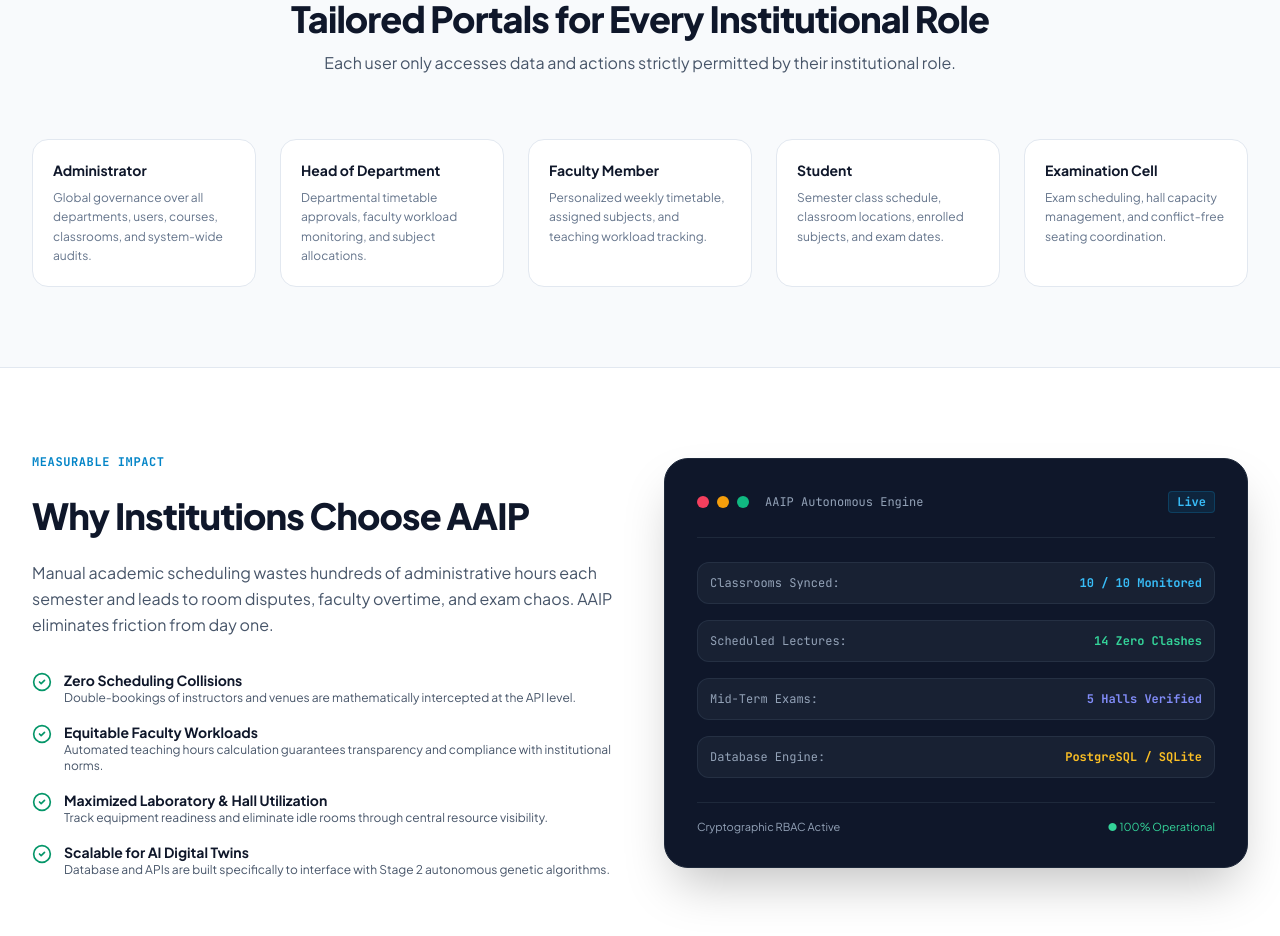
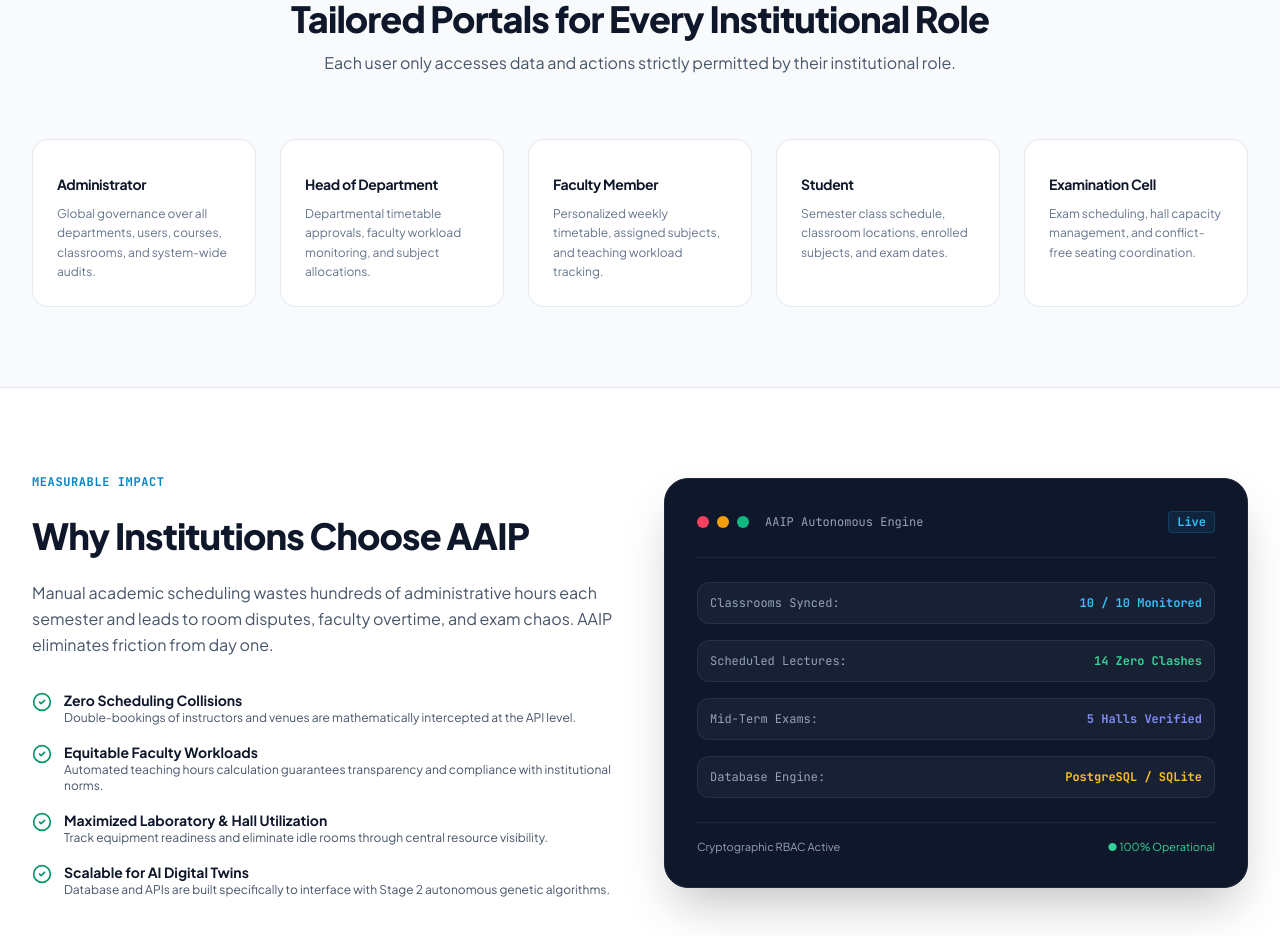
Before and after one commit to Rithika-1210/HackWave-project---Autonomous-Academic-Intelligence-Platform, a React (Vite) app: page / in a window 1280 px wide. Shown: the part 2380-3316 px from the top of the page. Built offline with nearby package versions, Linux system fonts and the light colour scheme.

Commit message:
Add interactive hover effects to RBAC role cards on landing page

```diff
--- a/src/pages/landing/LandingPage.tsx
+++ b/src/pages/landing/LandingPage.tsx
@@ -236,37 +236,52 @@ export const LandingPage: React.FC = () => {
 
           <div className="grid grid-cols-1 md:grid-cols-3 lg:grid-cols-5 gap-6">
 
-            <div className="bg-white p-5 rounded-2xl border border-slate-200 shadow-xs space-y-2">
-              <h3 className="font-bold text-slate-900 text-sm">Administrator</h3>
-              <p className="text-xs text-slate-500 leading-relaxed">
+            <div className="group relative bg-white p-6 rounded-2xl border border-slate-200/90 shadow-xs hover:shadow-xl hover:shadow-sky-500/10 hover:-translate-y-1.5 hover:border-sky-400 transition-all duration-300 ease-out cursor-pointer overflow-hidden space-y-2.5">
+              <div className="absolute top-0 left-0 right-0 h-1 bg-transparent group-hover:bg-gradient-to-r group-hover:from-sky-500 group-hover:to-indigo-500 transition-all duration-300" />
+              <h3 className="font-bold text-slate-900 text-sm tracking-tight group-hover:text-sky-600 transition-colors">
+                Administrator
+              </h3>
+              <p className="text-xs text-slate-500 leading-relaxed font-normal">
                 Global governance over all departments, users, courses, classrooms, and system-wide audits.
               </p>
             </div>
 
-            <div className="bg-white p-5 rounded-2xl border border-slate-200 shadow-xs space-y-2">
-              <h3 className="font-bold text-slate-900 text-sm">Head of Department</h3>
-              <p className="text-xs text-slate-500 leading-relaxed">
+            <div className="group relative bg-white p-6 rounded-2xl border border-slate-200/90 shadow-xs hover:shadow-xl hover:shadow-sky-500/10 hover:-translate-y-1.5 hover:border-sky-400 transition-all duration-300 ease-out cursor-pointer overflow-hidden space-y-2.5">
+              <div className="absolute top-0 left-0 right-0 h-1 bg-transparent group-hover:bg-gradient-to-r group-hover:from-sky-500 group-hover:to-indigo-500 transition-all duration-300" />
+              <h3 className="font-bold text-slate-900 text-sm tracking-tight group-hover:text-sky-600 transition-colors">
+                Head of Department
+              </h3>
+              <p className="text-xs text-slate-500 leading-relaxed font-normal">
                 Departmental timetable approvals, faculty workload monitoring, and subject allocations.
               </p>
             </div>
 
-            <div className="bg-white p-5 rounded-2xl border border-slate-200 shadow-xs space-y-2">
-              <h3 className="font-bold text-slate-900 text-sm">Faculty Member</h3>
-              <p className="text-xs text-slate-500 leading-relaxed">
+            <div className="group relative bg-white p-6 rounded-2xl border border-slate-200/90 shadow-xs hover:shadow-xl hover:shadow-sky-500/10 hover:-translate-y-1.5 hover:border-sky-400 transition-all duration-300 ease-out cursor-pointer overflow-hidden space-y-2.5">
+              <div className="absolute top-0 left-0 right-0 h-1 bg-transparent group-hover:bg-gradient-to-r group-hover:from-sky-500 group-hover:to-indigo-500 transition-all duration-300" />
+              <h3 className="font-bold text-slate-900 text-sm tracking-tight group-hover:text-sky-600 transition-colors">
+                Faculty Member
+              </h3>
+              <p className="text-xs text-slate-500 leading-relaxed font-normal">
                 Personalized weekly timetable, assigned subjects, and teaching workload tracking.
               </p>
             </div>
 
-            <div className="bg-white p-5 rounded-2xl border border-slate-200 shadow-xs space-y-2">
-              <h3 className="font-bold text-slate-900 text-sm">Student</h3>
-              <p className="text-xs text-slate-500 leading-relaxed">
+            <div className="group relative bg-white p-6 rounded-2xl border border-slate-200/90 shadow-xs hover:shadow-xl hover:shadow-sky-500/10 hover:-translate-y-1.5 hover:border-sky-400 transition-all duration-300 ease-out cursor-pointer overflow-hidden space-y-2.5">
+              <div className="absolute top-0 left-0 right-0 h-1 bg-transparent group-hover:bg-gradient-to-r group-hover:from-sky-500 group-hover:to-indigo-500 transition-all duration-300" />
+              <h3 className="font-bold text-slate-900 text-sm tracking-tight group-hover:text-sky-600 transition-colors">
+                Student
+              </h3>
+              <p className="text-xs text-slate-500 leading-relaxed font-normal">
                 Semester class schedule, classroom locations, enrolled subjects, and exam dates.
               </p>
             </div>
 
-            <div className="bg-white p-5 rounded-2xl border border-slate-200 shadow-xs space-y-2">
-              <h3 className="font-bold text-slate-900 text-sm">Examination Cell</h3>
-              <p className="text-xs text-slate-500 leading-relaxed">
+            <div className="group relative bg-white p-6 rounded-2xl border border-slate-200/90 shadow-xs hover:shadow-xl hover:shadow-sky-500/10 hover:-translate-y-1.5 hover:border-sky-400 transition-all duration-300 ease-out cursor-pointer overflow-hidden space-y-2.5">
+              <div className="absolute top-0 left-0 right-0 h-1 bg-transparent group-hover:bg-gradient-to-r group-hover:from-sky-500 group-hover:to-indigo-500 transition-all duration-300" />
+              <h3 className="font-bold text-slate-900 text-sm tracking-tight group-hover:text-sky-600 transition-colors">
+                Examination Cell
+              </h3>
+              <p className="text-xs text-slate-500 leading-relaxed font-normal">
                 Exam scheduling, hall capacity management, and conflict-free seating coordination.
               </p>
             </div>
```
